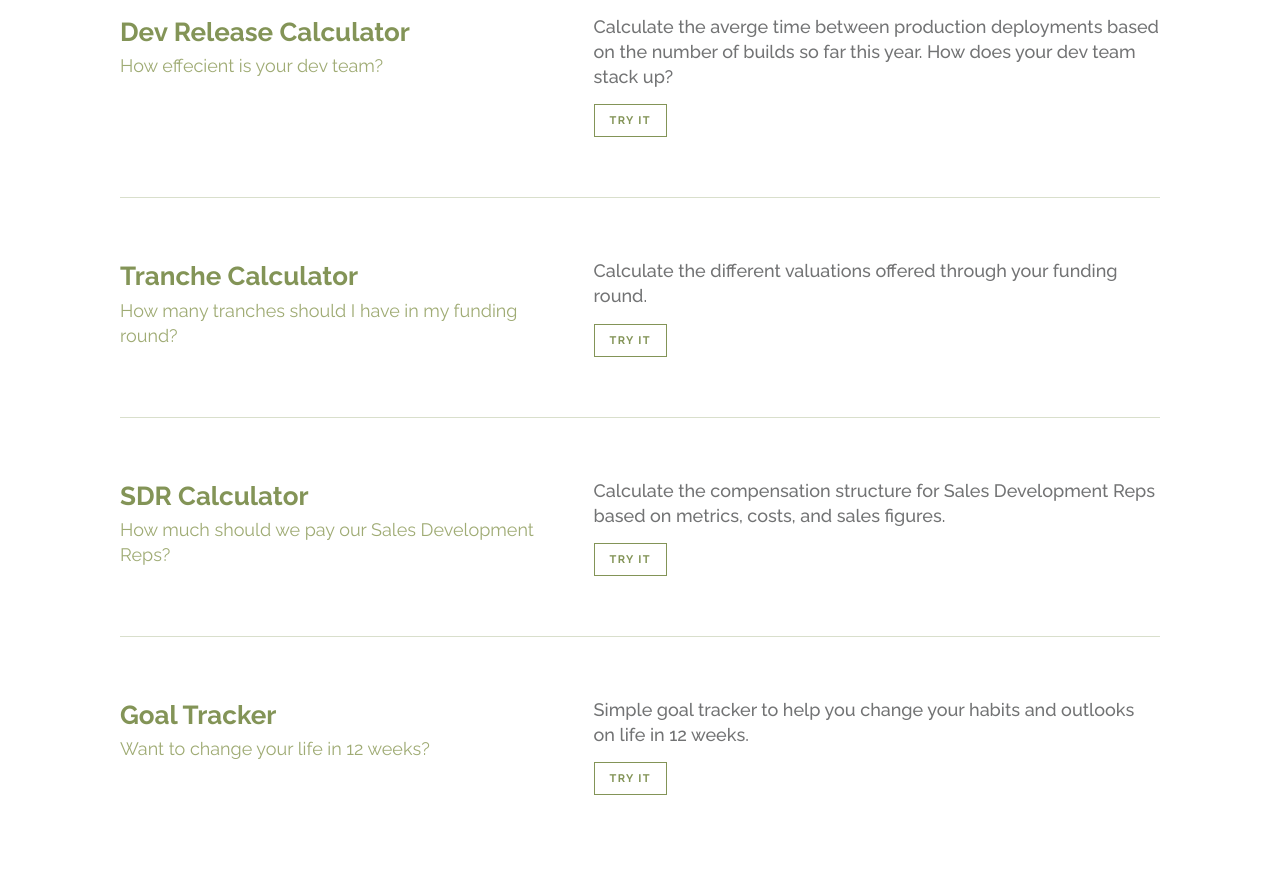
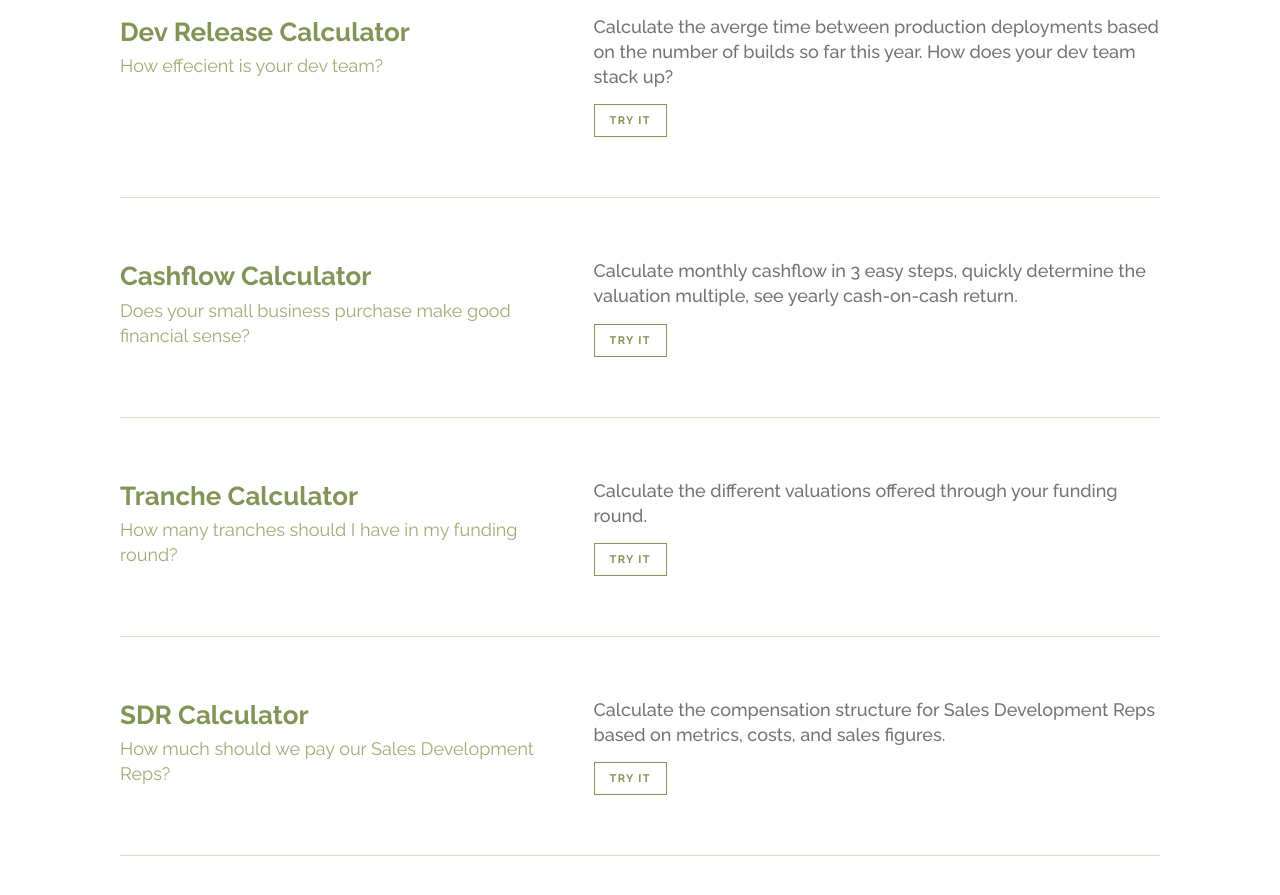
Before and after one commit to backupparachute/backupparachute.github.com, a Jekyll site: the page built from tools.html, in a window 1280 px wide and 900 px high, scrolled down 417 px. Shown: the top 895 px of the window. Built offline with Jekyll 4.4.1, drawn with Linux system fonts in a browser that asks for light colours; comment, search, counter and statistics services are not loaded.

Commit message:
add cashflow calculator to the tools nav and page

```diff
--- a/scripts/tool_nav.js
+++ b/scripts/tool_nav.js
@@ -33,6 +33,9 @@
           </li>
           <li class="nav-item">
             <a class="nav-link" aria-current="page" href="https://backupparachute.com/basic-auth-generator?utm_source=backupparachute&utm_medium=tools_nav&utm_campaign=${campaign}&utm_content=listtextlink">Base64 Decoder</a>
+          </li>
+          <li class="nav-item">
+            <a class="nav-link" aria-current="page" href="https://backupparachute.com/cashflow-calculator?utm_source=backupparachute&utm_medium=tools_nav&utm_campaign=${campaign}&utm_content=listtextlink">Cashflow Calculator</a>
           </li>
           <li class="nav-item">
             <a class="nav-link" aria-current="page" href="https://backupparachute.com/tranche-calculator?utm_source=backupparachute&utm_medium=tools_nav&utm_campaign=${campaign}&utm_content=listtextlink">Tranche Calculator</a>
--- a/tools.html
+++ b/tools.html
@@ -23,6 +23,16 @@
       <section>
         <div class="article-blip">Calculate the averge time between production deployments based on the number of builds so far this year.  How does your dev team stack up?</div>
         <a class="btn btn-ghost btn-small" href="https://backupparachute.com/dev-release-calculator/?utm_source=backupparachute&utm_medium=tools_page&utm_campaign=tools&utm_content=listtextlink">Try it</a>
+      </section>
+    </li>
+    <li class="article-preview">
+      <header>
+        <h1 class="article-title"><a href="https://backupparachute.com/cashflow-calculator/?utm_source=backupparachute&utm_medium=tools_page&utm_campaign=tools&utm_content=listtextlink">Cashflow Calculator</a></h1>
+        <h4 class="article-date">Does your small business purchase make good financial sense?</h4>
+      </header>
+      <section>
+        <div class="article-blip">Calculate monthly cashflow in 3 easy steps, quickly determine the valuation multiple, see yearly cash-on-cash return.</div>
+        <a class="btn btn-ghost btn-small" href="https://backupparachute.com/sdr-calculator/?utm_source=backupparachute&utm_medium=tools_page&utm_campaign=tools&utm_content=listtextlink">Try it</a>
       </section>
     </li>
     <li class="article-preview">
```
